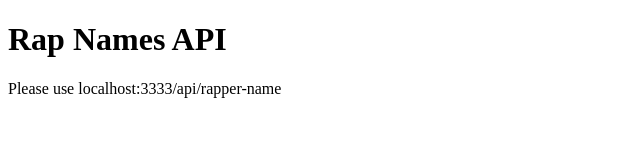
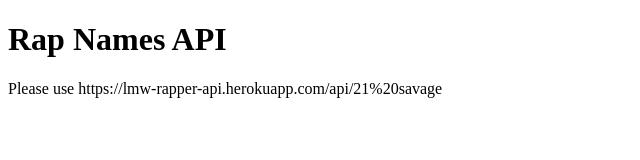
Before and after one commit to LMW90/rapper-api, a website: page index.html in a window 1280 px wide. Shown: the whole page, without its empty margins (0-640 px from the left). Drawn offline with Linux system fonts and the light colour scheme.

Commit message:
updated html

```diff
--- a/index.html
+++ b/index.html
@@ -8,6 +8,6 @@
 </head>
 <body>
   <h1>Rap Names API</h1>
-  <p>Please use localhost:3333/api/rapper-name</p>
+  <p>Please use https://lmw-rapper-api.herokuapp.com/api/21%20savage</p>
 </body>
 </html>
```
